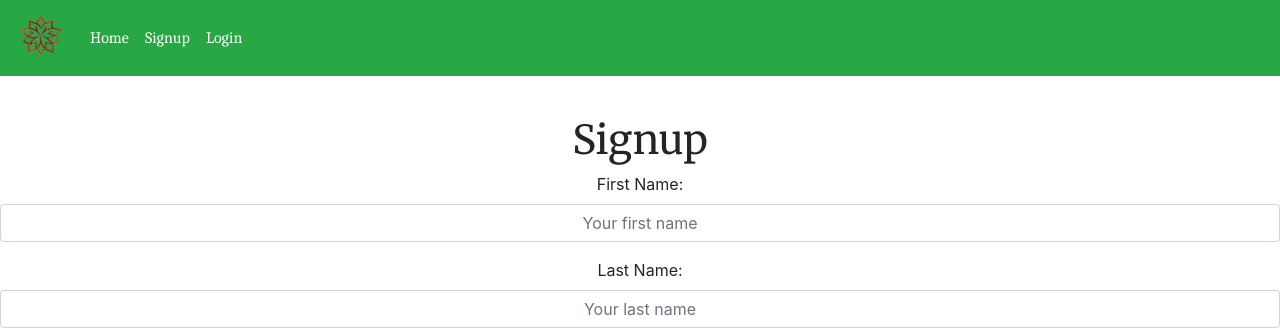
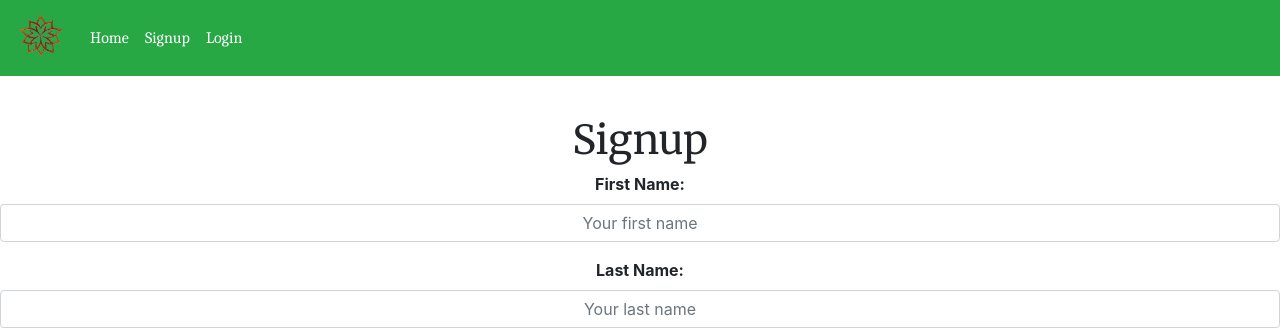
Before and after one commit to sneelagiri/personal-finance-pro-client, a React (Create React App) app: page /signup in a window 1280 px wide. Shown: the top 332 px of the page. Built offline with nearby package versions, Linux system fonts and the light colour scheme.

Commit message:
make two input fields required for proper display of data

```diff
--- a/src/components/Signup/Signup.tsx
+++ b/src/components/Signup/Signup.tsx
@@ -33,7 +33,9 @@
           }}
         >
           <Form.Group controlId="formFirstName">
-            <Form.Label>First Name:</Form.Label>
+            <Form.Label>
+              <b>First Name:</b>
+            </Form.Label>
             <Form.Control
               onChange={(e: React.ChangeEvent<HTMLInputElement>): void =>
                 this.setState({ firstName: e.target.value })
@@ -42,10 +44,13 @@
               name="firstName"
               placeholder="Your first name"
               value={firstName}
+              required
             />
           </Form.Group>
           <Form.Group controlId="formLastName">
-            <Form.Label>Last Name:</Form.Label>
+            <Form.Label>
+              <b>Last Name:</b>
+            </Form.Label>
             <Form.Control
               onChange={(e: React.ChangeEvent<HTMLInputElement>) =>
                 this.setState({ lastName: e.target.value })
@@ -54,6 +59,7 @@
               name="lastName"
               placeholder="Your last name"
               value={lastName}
+              required
             />
           </Form.Group>
 
```
